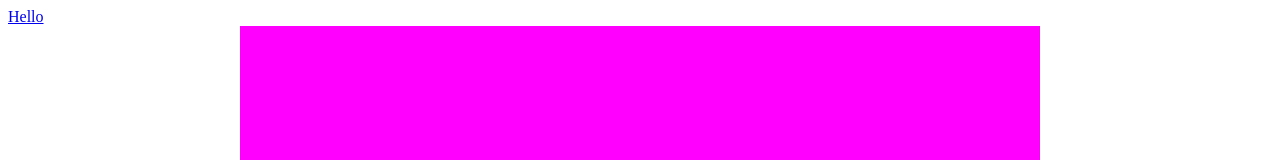
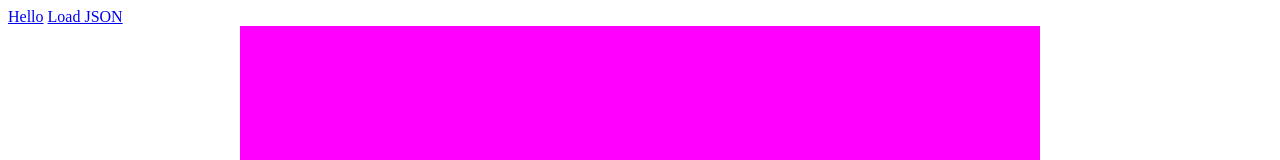
Before and after one commit to UNS/turing_game, a plain HTML site: page index.html in a window 1280 px wide. Shown: the top 160 px of the page. Drawn offline with Linux system fonts and the light colour scheme.

Commit message:
ajax load

```diff
--- a/index.html
+++ b/index.html
@@ -24,6 +24,7 @@
 </head>
 <body>
   <a href="javascript:HelloWorld()">Hello</a>
+  <a href="javascript:LoadJSON()">Load JSON</a>
   <canvas id='screen' width='800' height='600'></canvas>
   <div id="fpscontainer"></div>
 </body>
```
